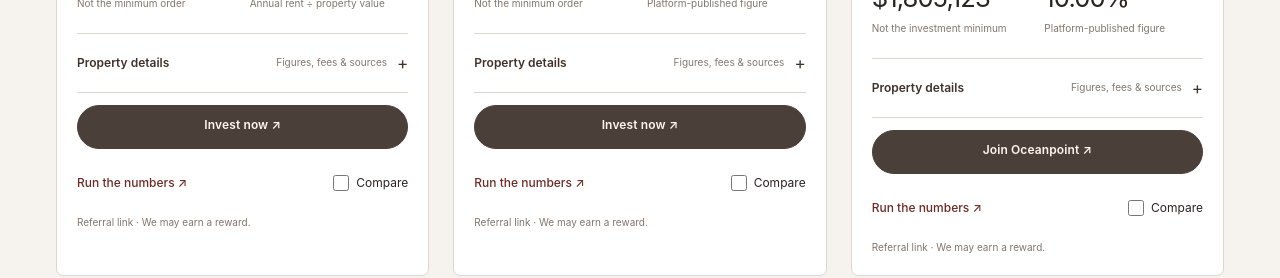
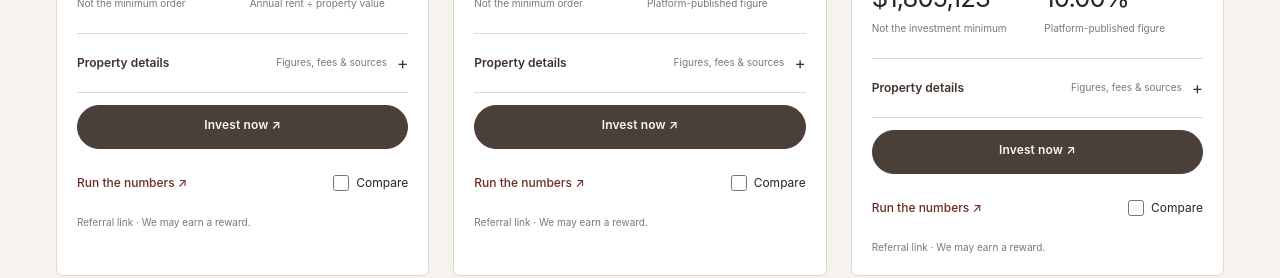
Before and after one commit to aman050807/slicebase, a React (Vite) app: page / in a window 1280 px wide. Shown: the part 1960-2238 px from the top of the page. Built offline with nearby package versions, Linux system fonts and the light colour scheme; a web font is replaced by a local one.

Commit message:
Use Invest now for Oceanpoint buttons too

```diff
--- a/src/App.tsx
+++ b/src/App.tsx
@@ -434,7 +434,7 @@ function JoinLink({ platform }: { platform: string }) {
       target="_blank"
       rel="sponsored noopener noreferrer"
     >
-      {platform === "Lofty" ? "Invest now" : `Join ${platform}`} &#8599;
+      Invest now &#8599;
     </a>
   );
 }
@@ -2740,7 +2740,7 @@ export function App() {
               target="_blank"
               rel="sponsored noopener noreferrer"
             >
-              Join Oceanpoint <span aria-hidden="true">↗</span>
+              Invest now <span aria-hidden="true">↗</span>
             </a>
             </div>
           </div>
```
